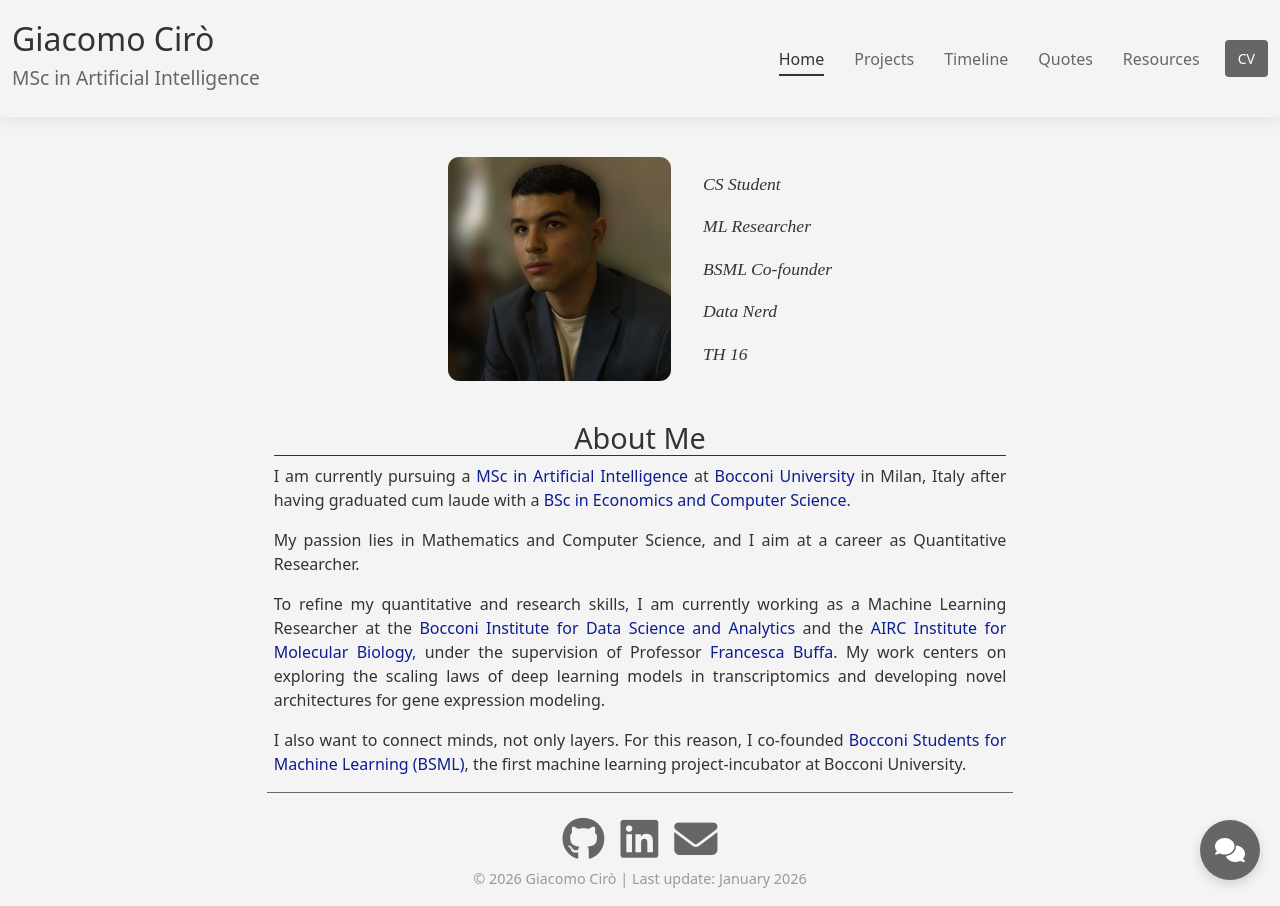
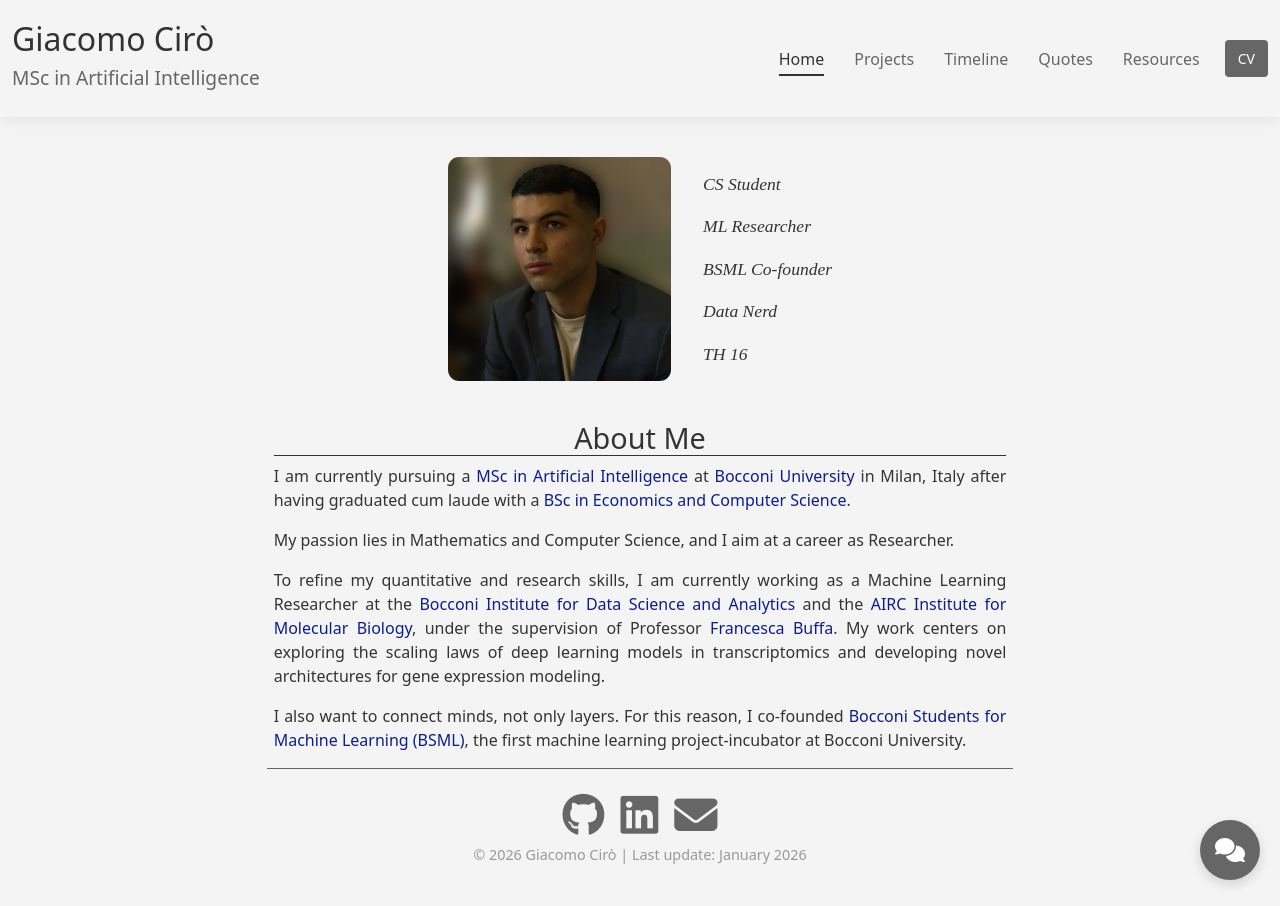
Before and after one commit to giacomo-ciro/giacomo-ciro.github.io, a Jekyll site: the page built from index.md, in a window 1280 px wide. Built offline with Jekyll 4.4.1, drawn with Linux system fonts in a browser that asks for light colours; nearby versions of some CDN libraries.

```diff
--- a/index.md
+++ b/index.md
@@ -21,7 +21,7 @@ permalink: /
 # About Me
 I am currently pursuing a [MSc in Artificial Intelligence](https://www.unibocconi.it/en/programs/master-science/artificial-intelligence) at [Bocconi University](https://www.unibocconi.it/en) in Milan, Italy after having graduated cum laude with a [BSc in Economics and Computer Science](https://www.unibocconi.it/en/programs/bachelor-science/economics-management-and-computer-science).
 
-My passion lies in Mathematics and Computer Science, and I aim at a career as Quantitative Researcher.
+My passion lies in Mathematics and Computer Science, and I aim at a career as Researcher.
 
 To refine my quantitative and research skills, I am currently working as a Machine Learning Researcher at the [Bocconi Institute for Data Science and Analytics](https://bidsa.unibocconi.eu/?_gl=1*vwq429*_up*MQ..*_ga*NTg0NTkzNzg4LjE3MzI0ODA4MDc.*_ga_FMVFTTB8Q4*MTczMjQ4MDgwNS4xLjEuMTczMjQ4MDg3MS4wLjAuMA..) and the [AIRC Institute for Molecular Biology](https://www.ifom.eu/it/), under the supervision of Professor [Francesca Buffa](https://cs.unibocconi.eu/people/francesca-buffa). My work centers on exploring the scaling laws of deep learning models in transcriptomics and developing novel architectures for gene expression modeling.
 
```
Also changed, not shown: pages/resources.md (+13 -0 lines).
